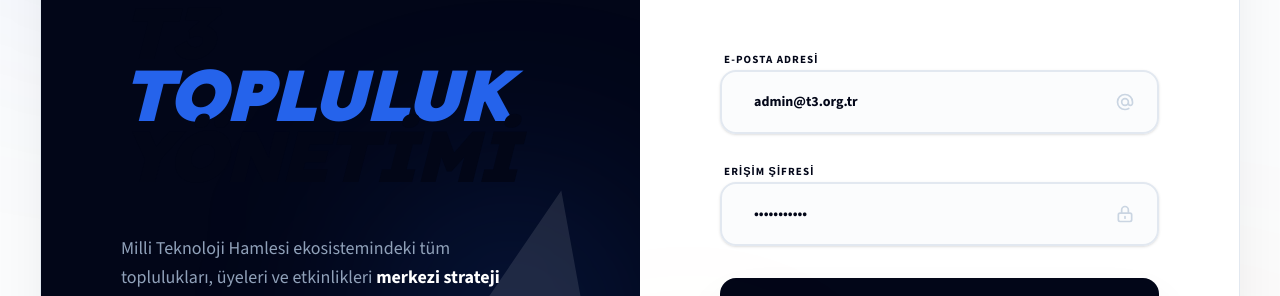
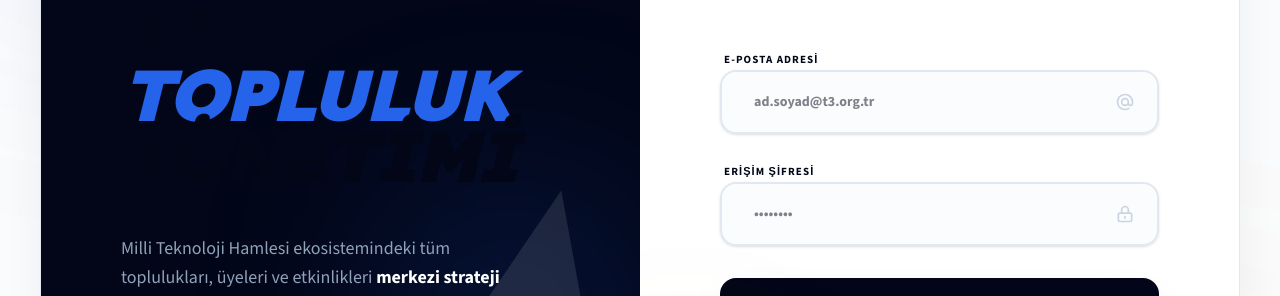
Before and after one commit to hkndeveloper/T3_vakfi, a Next.js app: page /giris in a window 1280 px wide. Shown: the part 210-506 px from the top of the page. Built offline with nearby package versions, Linux system fonts and the light colour scheme.

Commit message:
fix: remove hardcoded admin credentials from login page

```diff
--- a/src/app/giris/page.tsx
+++ b/src/app/giris/page.tsx
@@ -6,8 +6,8 @@
 
 export default function LoginPage() {
   const router = useRouter();
-  const [email, setEmail] = useState("admin@t3.org.tr");
-  const [password, setPassword] = useState("Admin12345!");
+  const [email, setEmail] = useState("");
+  const [password, setPassword] = useState("");
   const [error, setError] = useState<string | null>(null);
   const [loading, setLoading] = useState(false);
 
```
